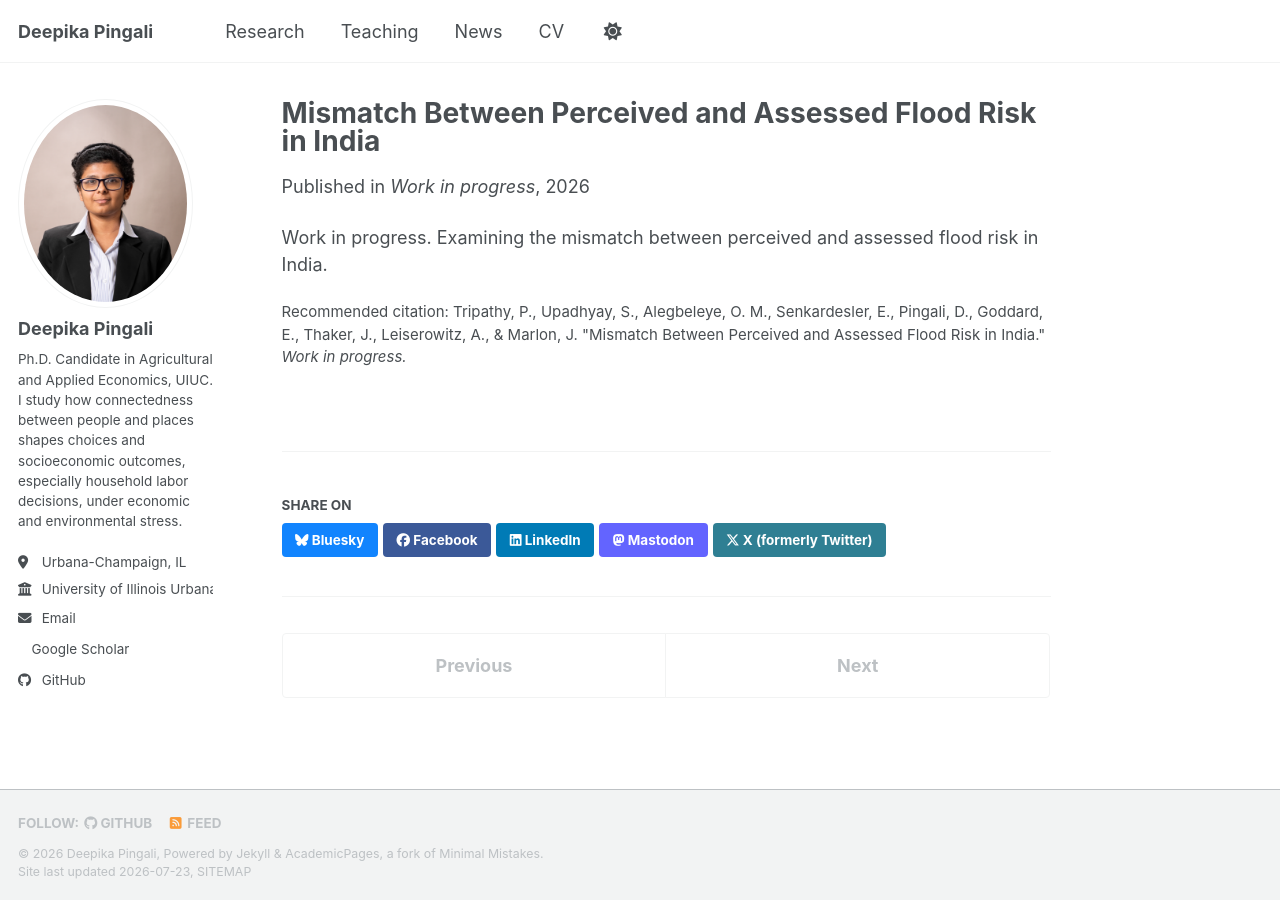
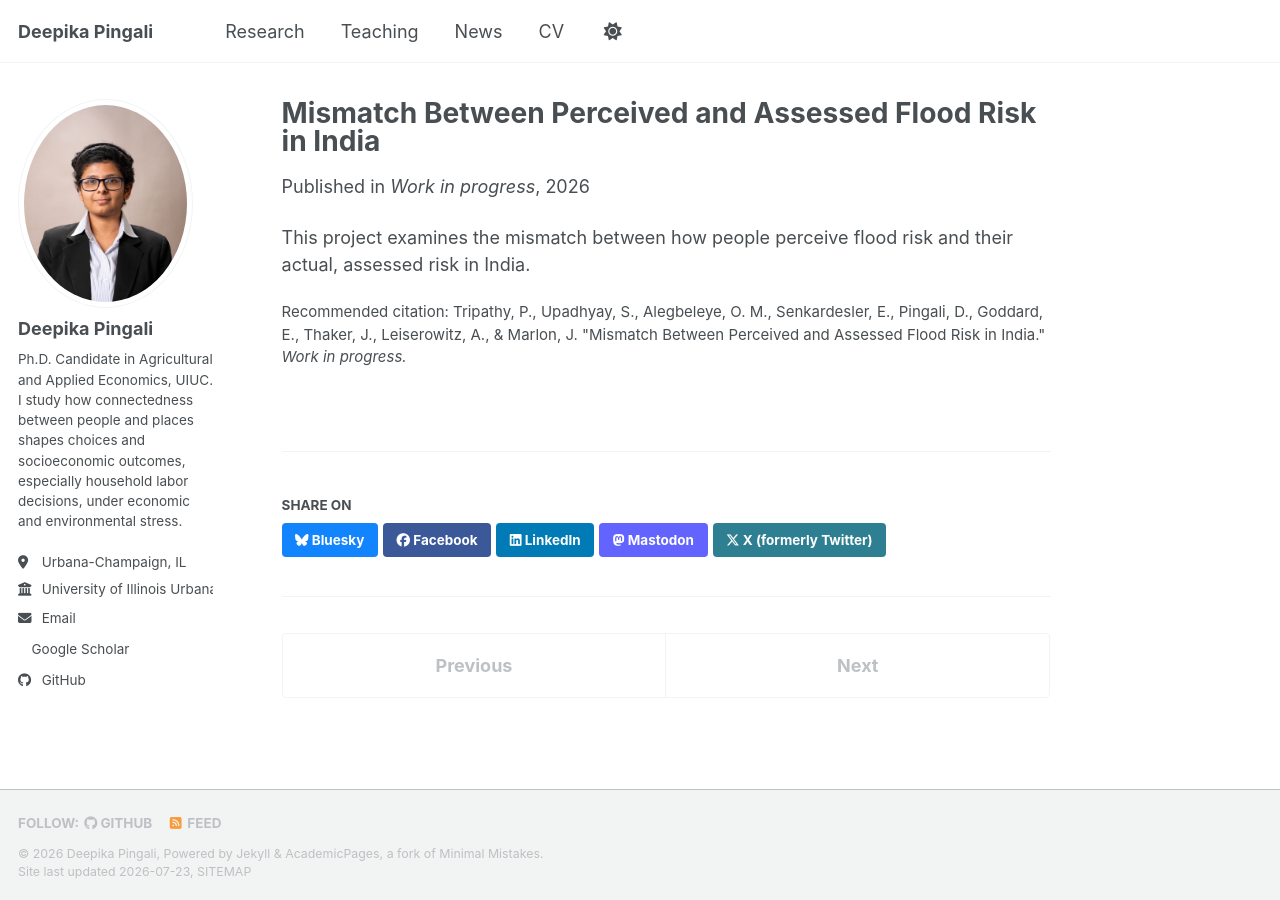
Before and after one commit to DeepikaPingali/deepikapingali.github.io, a Jekyll site: the page built from _publications/2026-06-02-flood-risk-perception-india.md, in a window 1280 px wide. Built offline with Jekyll 4.4.1, drawn with Linux system fonts in a browser that asks for light colours; a style sheet for code colours, icons or effects is not loaded.

Commit message:
Flatten works-in-progress descriptions, drop redundant status tags

```diff
--- a/_publications/2026-06-02-flood-risk-perception-india.md
+++ b/_publications/2026-06-02-flood-risk-perception-india.md
@@ -3,9 +3,9 @@ title: "Mismatch Between Perceived and Assessed Flood Risk in India"
 collection: publications
 category: works-in-progress
 permalink: /publication/flood-risk-perception-india
-excerpt: 'The gap between how people perceive flood risk and assessed flood risk in India. Work in progress.'
+excerpt: 'The gap between how people perceive flood risk and assessed flood risk in India.'
 date: 2026-06-02
 venue: 'Work in progress'
 citation: 'Tripathy, P., Upadhyay, S., Alegbeleye, O. M., Senkardesler, E., Pingali, D., Goddard, E., Thaker, J., Leiserowitz, A., &amp; Marlon, J. "Mismatch Between Perceived and Assessed Flood Risk in India." <i>Work in progress.</i>'
 ---
-Work in progress. Examining the mismatch between perceived and assessed flood risk in India.
+This project examines the mismatch between how people perceive flood risk and their actual, assessed risk in India.
```
Also changed, not shown: _publications/2026-06-01-ml-internal-migration-amazon.md (+2 -2 lines), _publications/2026-06-03-deforestation-farm-lifecycles-brazil.md (+2 -2 lines), _publications/2026-06-04-refugee-settlement-spatial-lebanon.md (+2 -2 lines).
